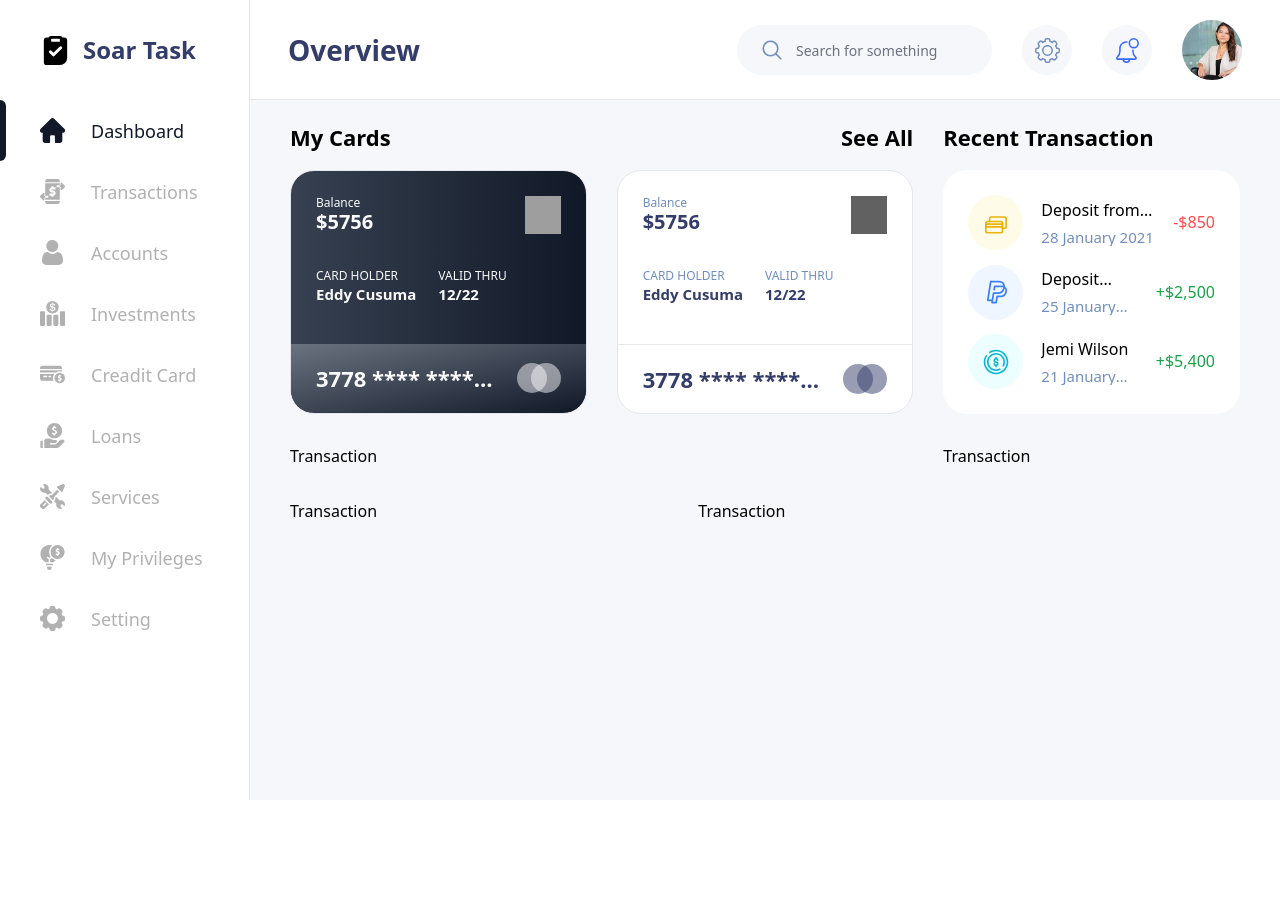
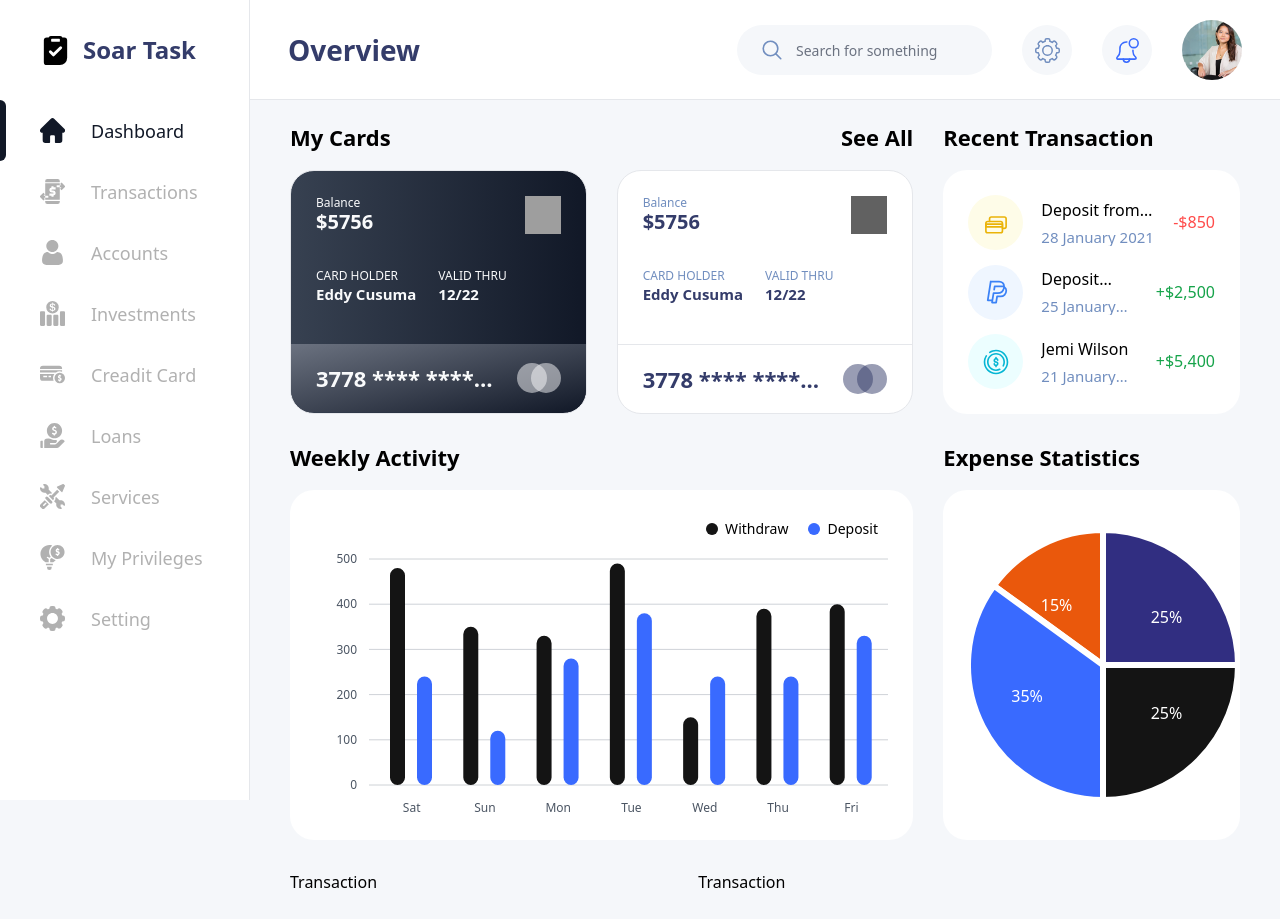
Before and after one commit to moh3n007/soar-nextjs-mantine, a Next.js app: page / in a window 1280 px wide. Before the commit the page ends 800 px from the top, so only its background shows below. Built offline with nearby package versions, Linux system fonts and the light colour scheme; grey boxes are pictures that could not be loaded.

Commit message:
feat: weekly and statistic added to home page

```diff
--- a/app/(protectedRoutes)/page.tsx
+++ b/app/(protectedRoutes)/page.tsx
@@ -1,7 +1,9 @@
 // components
+import ExpenseStatistics from "@components/pages/HomePageComponents/ExpenseStatistics";
 import HomePageStructure from "@components/pages/HomePageComponents/HomePageStructure";
 import HomePageMyCards from "@components/pages/HomePageComponents/MyCards";
 import RecentTransaction from "@components/pages/HomePageComponents/RecentTransaction";
+import WeeklyActivity from "@components/pages/HomePageComponents/WeeklyActivity";
 import { Stack, Text } from "@mantine/core";
 
 export const metadata = {
@@ -14,10 +16,10 @@ export default function Home() {
       <HomePageStructure
         myCards={<HomePageMyCards />}
         recentTransaction={<RecentTransaction />}
+        weeklyActivity={<WeeklyActivity />}
+        expenseStatistics={<ExpenseStatistics />}
         balanceHistory={<Text>Transaction</Text>}
-        expenseStatistics={<Text>Transaction</Text>}
         quickTransfer={<Text>Transaction</Text>}
-        weeklyActivity={<Text>Transaction</Text>}
       />
     </Stack>
   );
--- a/app/layout.tsx
+++ b/app/layout.tsx
@@ -1,5 +1,6 @@
 // css styles
 import "@mantine/core/styles.css";
+import "@mantine/charts/styles.css";
 import "./globals.css";
 
 // types
--- /dev/null
+++ b/src/components/pages/HomePageComponents/ExpenseStatistics.tsx
@@ -0,0 +1,34 @@
+// components
+import { PieChart } from "@mantine/charts";
+import { Flex } from "@mantine/core";
+import Section from "@shared/Section";
+
+// constants
+import { expenseStatistics } from "@constants/fakeHomeData";
+
+const ExpenseStatistics = () => {
+  return (
+    <Section
+      title="Expense Statistics"
+      withBg
+      classNames={{ root: "h-full", content: "flex-1" }}
+    >
+      <Flex justify={"center"} align={"center"} flex={1}>
+        <PieChart
+          withTooltip
+          tooltipDataSource="segment"
+          labelsPosition="inside"
+          labelsType="percent"
+          withLabels
+          data={expenseStatistics}
+          size={270}
+          labelColor="dark.0"
+          strokeWidth={6}
+          classNames={{ root: "[&_text]:fill-white" }}
+        />
+      </Flex>
+    </Section>
+  );
+};
+
+export default ExpenseStatistics;
--- /dev/null
+++ b/src/components/pages/HomePageComponents/WeeklyActivity.tsx
@@ -0,0 +1,36 @@
+// components
+import { BarChart } from "@mantine/charts";
+import Section from "@shared/Section";
+
+// constants
+import { weeklyActivityData } from "@constants/fakeHomeData";
+
+const WeeklyActivity = () => {
+  return (
+    <Section title="Weekly Activity" withBg>
+      <BarChart
+        strokeDasharray="1 0"
+        h={300}
+        w={"100%"}
+        data={weeklyActivityData}
+        dataKey="month"
+        withLegend
+        tooltipAnimationDuration={200}
+        barChartProps={{ barGap: 12 }}
+        barProps={{ radius: 100, barSize: 15 }}
+        xAxisProps={{ padding: { left: 0, right: 0 } }}
+        yAxisProps={{
+          padding: { top: 0, bottom: 0 },
+          domain: [0, 500],
+          ticks: [0, 100, 200, 300, 400, 500],
+        }}
+        series={[
+          { name: "Withdraw", color: "dark.9" },
+          { name: "Deposit", color: "blue.6" },
+        ]}
+      />
+    </Section>
+  );
+};
+
+export default WeeklyActivity;
--- a/src/constants/fakeHomeData.ts
+++ b/src/constants/fakeHomeData.ts
@@ -51,4 +51,21 @@ const transactionsDara: TransactionItemProps[] = [
   },
 ];
 
-export { myCardsData, transactionsDara };
+const weeklyActivityData = [
+  { month: "Sat", Withdraw: 480, Deposit: 240 },
+  { month: "Sun", Withdraw: 350, Deposit: 120 },
+  { month: "Mon", Withdraw: 330, Deposit: 280 },
+  { month: "Tue", Withdraw: 490, Deposit: 380 },
+  { month: "Wed", Withdraw: 150, Deposit: 240 },
+  { month: "Thu", Withdraw: 390, Deposit: 240 },
+  { month: "Fri", Withdraw: 400, Deposit: 330 },
+];
+
+const expenseStatistics = [
+  { name: "Entertainment", value: 25, color: "indigo.9" },
+  { name: "Bill Espense", value: 15, color: "orange.6" },
+  { name: "Investment", value: 35, color: "blue.6" },
+  { name: "Others", value: 25, color: "dark.9" },
+];
+
+export { myCardsData, transactionsDara, weeklyActivityData, expenseStatistics };
```
